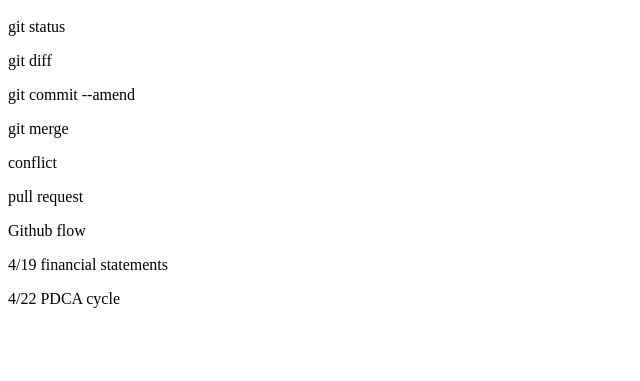
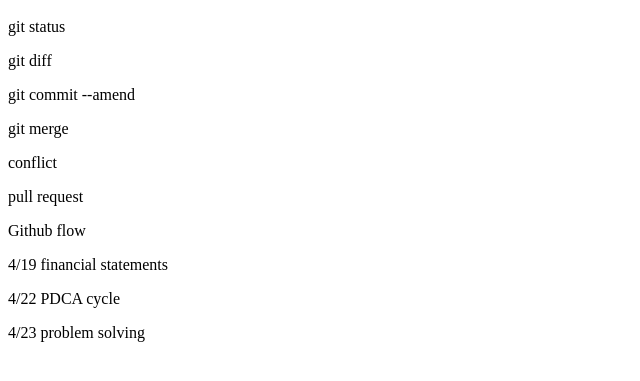
Before and after one commit to Naoya-Oda-sti/git_tutorial, a plain HTML site: page index.html in a window 1280 px wide. Shown: the part 57-438 px from the top of the page, without its empty margins (0-640 px from the left). Drawn offline with Linux system fonts and the light colour scheme.

Commit message:
add 4/23 contents

```diff
--- a/index.html
+++ b/index.html
@@ -8,3 +8,4 @@
 <p>Github flow</p>
 <p>4/19 financial statements</p>
 <p>4/22 PDCA cycle</p>
+<p>4/23 problem solving</p>
```
